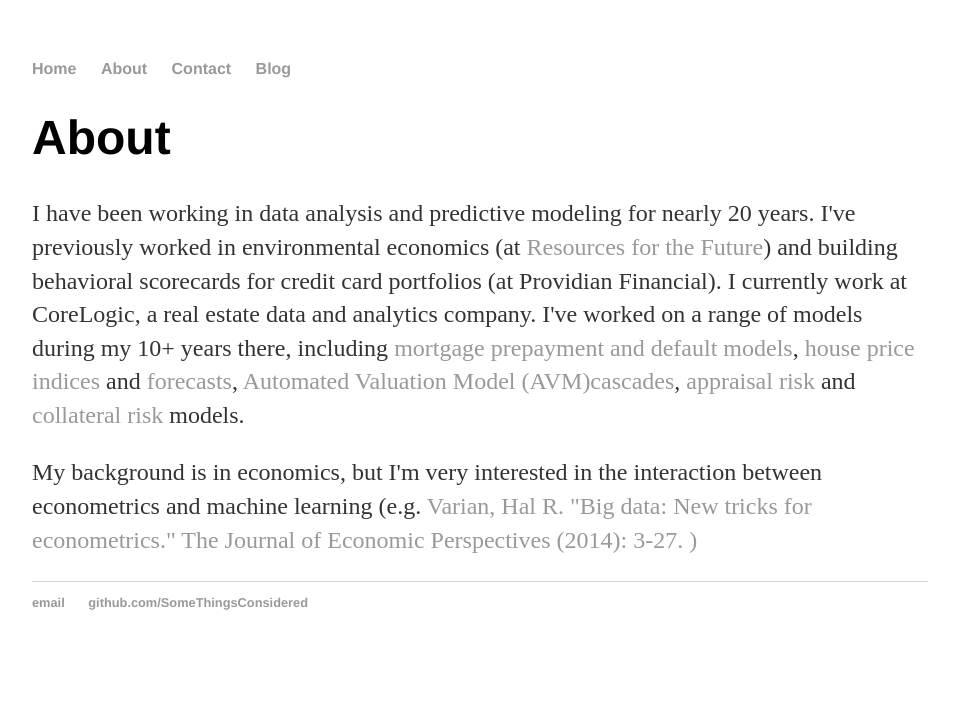
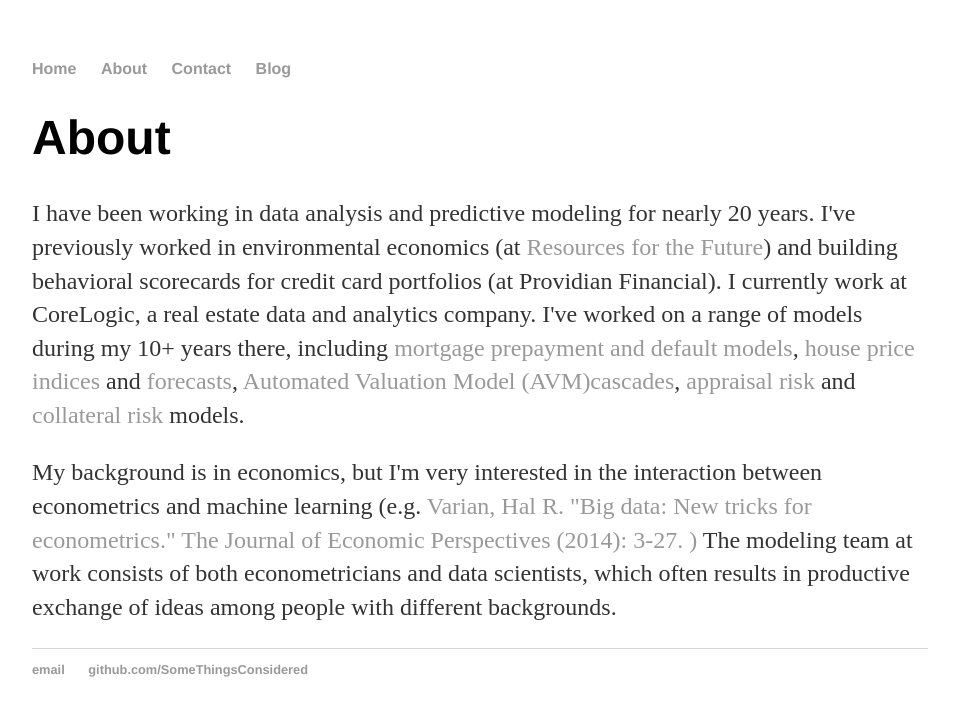
Before and after one commit to SomeThingsConsidered/SomeThingsConsidered.github.io, a Jekyll site: the page built from about/index.html, in a window 1280 px wide. Shown: the top 716 px of the page, without its empty margins (160-1119 px from the left). Built offline with Jekyll 4.4.1, drawn with Linux system fonts in a browser that asks for light colours.

Commit message:
Update index.html

```diff
--- a/about/index.html
+++ b/about/index.html
@@ -9,5 +9,5 @@ title: About
 
 	<p>I have been working in data analysis and predictive modeling for nearly 20 years. I've previously worked in environmental economics (at <a href="http://www.rff.org/"a>Resources for the Future</a>) and building behavioral scorecards for credit card portfolios (at Providian Financial).  I currently work at CoreLogic, a real estate data and analytics company.  I've worked on a range of models during my 10+ years there, including <a href="http://www.corelogic.com/products/riskmodel.aspx" a>mortgage prepayment and default models</a>, <a href="http://www.corelogic.com/products/corelogic-hpi.aspx"a>house price indices</a> and <a href="http://www.corelogic.com/products/corelogic-hpi-forecasts.aspx" a> forecasts</a>, <a href="http://www.corelogic.com/products/geoavm-cascade-suite.aspx" a>Automated Valuation Model (AVM)cascades</a>, <a href="http://www.corelogic.com/products/loansafe-appraisal-manager.aspx" a>appraisal risk</a> and <a href="http://www.corelogic.com/products/loansafe-collateral-manager.aspx"a>collateral risk</a> models.</p>
 
-	<p> My background is in economics, but I'm very interested in the interaction between econometrics and machine learning (e.g. <a href="http://zmjones.com/static/data/varian-wp-2014.pdf" a> Varian, Hal R. "Big data: New tricks for econometrics." The Journal of Economic Perspectives (2014): 3-27. )</a> </p>
+	<p> My background is in economics, but I'm very interested in the interaction between econometrics and machine learning (e.g. <a href="http://zmjones.com/static/data/varian-wp-2014.pdf" a> Varian, Hal R. "Big data: New tricks for econometrics." The Journal of Economic Perspectives (2014): 3-27. )</a> The modeling team at work consists of both econometricians and data scientists, which often results in productive exchange of ideas among people with different backgrounds.   </p>
 </div><!-- /.blurb -->
```
